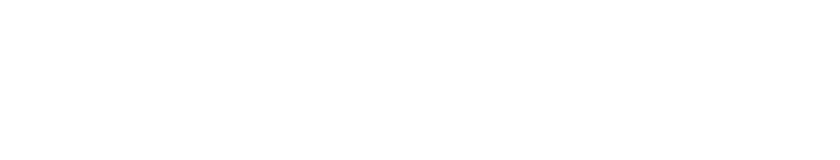
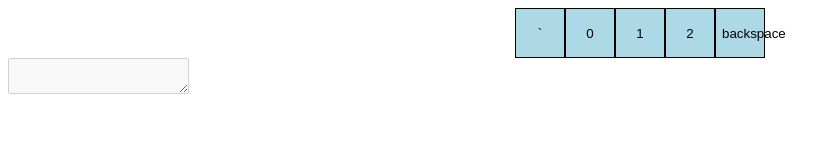
Before and after one commit to Dzmitry92/virtual-keyboard, a plain HTML site: page index.html in a window 1280 px wide. Shown: the whole page, without its empty margins (0-840 px from the left). Drawn offline with Linux system fonts and the light colour scheme.

Commit message:
feat: add keyboard prototype

```diff
--- /dev/null
+++ b/index.css
@@ -0,0 +1,19 @@
+#root {
+    display: flex;
+    align-items: center;
+    justify-content: center;
+}
+
+#root .button {
+    width: 50px;
+    height: 50px;
+    background: lightblue;
+    border: 1px solid black;
+}
+
+#root .button.pressed {
+    width: 50px;
+    height: 50px;
+    background: blue;
+    border: 1px solid black;
+}
--- a/index.html
+++ b/index.html
@@ -1,11 +1,13 @@
-<!DOCTYPE html>
 <html lang="en">
 <head>
     <meta charset="UTF-8">
     <meta name="viewport" content="width=device-width, initial-scale=1.0">
     <meta http-equiv="X-UA-Compatible" content="ie=edge">
-    <title>virtual-keyboard</title>
+    <title>Keyboard</title>
+    <link rel="stylesheet" href="./index.css">
 </head>
 <body>
+    <div id="root"></div>
+    <script src="./index.js"></script>
 </body>
 </html>
--- /dev/null
+++ b/index.js
@@ -0,0 +1,94 @@
+const keyboard = [
+    [
+        {
+            '192':   {
+                en: '`',
+                ru: 'ё',
+            }
+        },
+        {
+            '48':   {
+                en: '0',
+                ru: '0',
+            }
+        },
+
+        {
+            '49':   {
+                en: '1',
+                ru: '1',
+            }
+        },
+
+        {
+            '50':   {
+                en: '2',
+                ru: '2',
+            }
+        },
+
+        {
+            '8':   {
+                en: 'backspace',
+                ru: 'backspace',
+            }
+        },
+    ],
+]
+
+let currentLang = 'en';
+
+const root = document.getElementById('root');
+
+const input = document.createElement('textarea');
+
+input.id = 'keyboard-input';
+input.disabled = true;
+document.body.appendChild(input);
+
+root.addEventListener('click', function(e) {
+
+    if (e.target.tagName === 'BUTTON') {
+        const value = e.target.getAttribute('fff');
+        input.value += value;
+    }
+});
+
+document.addEventListener('keydown', function(e) {
+
+    console.log(e.keyCode);
+
+    const pressedButton = document.getElementById(e.keyCode);
+
+    if (pressedButton !== null) {
+        pressedButton.classList.add('pressed');
+
+        if (e.keyCode === 8) {
+            input.value = input.value.slice(0, input.value.length - 1);
+        } else {
+            const value = pressedButton.getAttribute('fff');
+            input.value += value;
+        }
+
+    }
+});
+
+document.addEventListener('keyup', function(e) {
+    const pressedButton = document.getElementById(e.keyCode);
+    if (pressedButton !== null) {
+        pressedButton.classList.remove('pressed');
+    }
+});
+
+
+keyboard.forEach(function(row) {
+    row.forEach(function(buttonObj) {
+        const key = Object.keys(buttonObj)[0];
+        const button = document.createElement('button');
+        button.id = key;
+        button.setAttribute('fff', buttonObj[key][currentLang]);
+        button.classList.add('button');
+        button.innerHTML = buttonObj[key][currentLang];
+        root.appendChild(button);
+    });
+})
```
